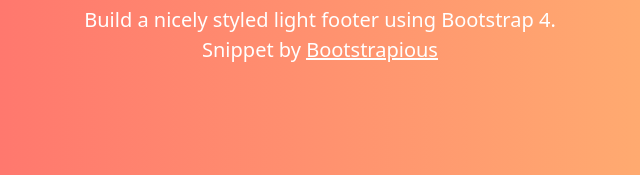
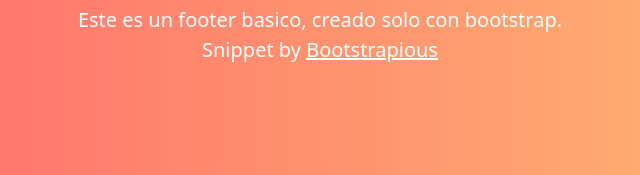
Before and after one commit to jmav94/juanahumada, a plain HTML site: page index.html in a window 1280 px wide. Shown: the part 1363-1538 px from the top of the page, 320-960 px from the left. Drawn offline with nearby package versions, Linux system fonts and the light colour scheme.

Commit message:
detalles en el texto del footer

```diff
--- a/index.html
+++ b/index.html
@@ -58,7 +58,7 @@
       <div class="row py-5">
         <div class="col-lg-12 mx-auto text-white text-center">
           <h1 class="display-4">Bootstrap 4 footer</h1>
-          <p class="lead mb-0">Build a nicely styled light footer using Bootstrap 4.</p>
+          <p class="lead mb-0">Este es un footer basico, creado solo con bootstrap.</p>
           <p class="lead">Snippet by <a href="https://bootstrapious.com/snippets" class="text-white">
                         <u>Bootstrapious</u></a>
           </p>
```
